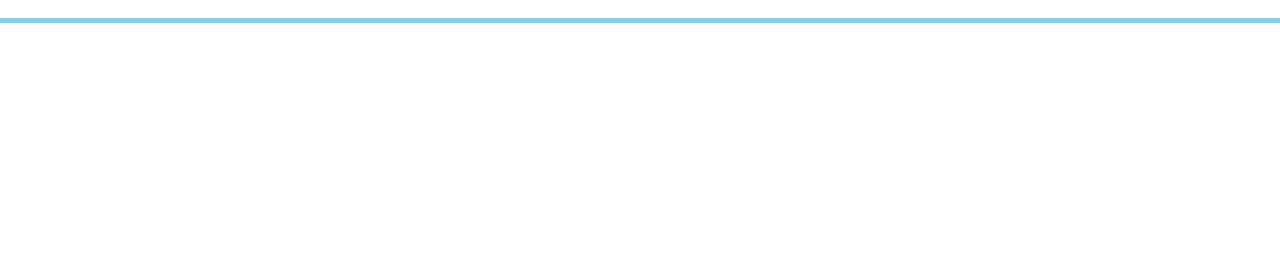
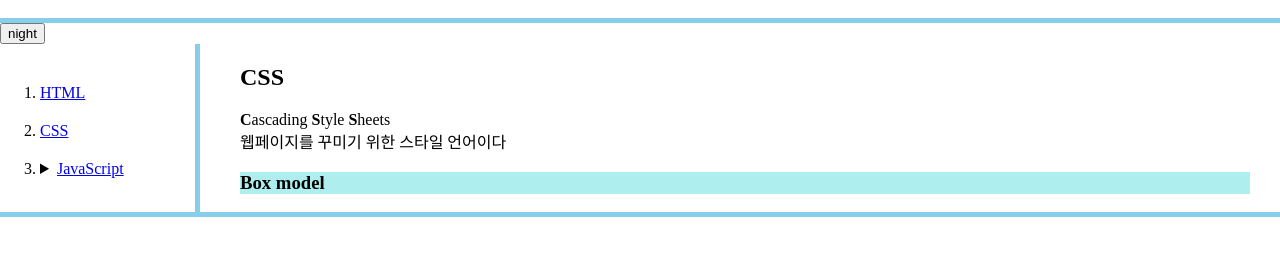
Before and after one commit to Bangdayeon/WEBStudy, a plain HTML site: page WEB1/JS.html in a window 1280 px wide. Shown: the part 74-330 px from the top of the page. Drawn offline with nearby package versions, Linux system fonts and the light colour scheme.

Commit message:
약간씩 수정

```diff
--- a/WEB1/JS.html
+++ b/WEB1/JS.html
@@ -9,5 +9,30 @@
     </head>
     <body>
         <h1><a href="WEBStudy.html">WEBStudy</a></h1>
+        <input type="button" value="night" onclick="nightDayHandler(this);">
+        <div id="grid">
+            <ol>
+                <li><a href="HTML.html">HTML</a></li>
+                <li><a href="CSS.html">CSS</a></li>
+                <li>
+                    <details>
+                        <summary><a href="JS.html">JavaScript</a></summary>
+                        <a href="cleanCode.html">Clean code</a>
+                    </details>
+                </li>
+            </ol>
+
+            <div id="article">
+                <h2>CSS</h2>
+                <p>
+                    <strong>C</strong>ascading <strong>S</strong>tyle <strong>S</strong>heets<br>
+                    웹페이지를 꾸미기 위한 스타일 언어이다
+                </p>
+
+                <h3>Box model</h3>
+
+
+            </div>
+        </div>
     </body>
 </html>
```
Also changed, not shown: WEB1/CSS.html (+1 -5 lines).
